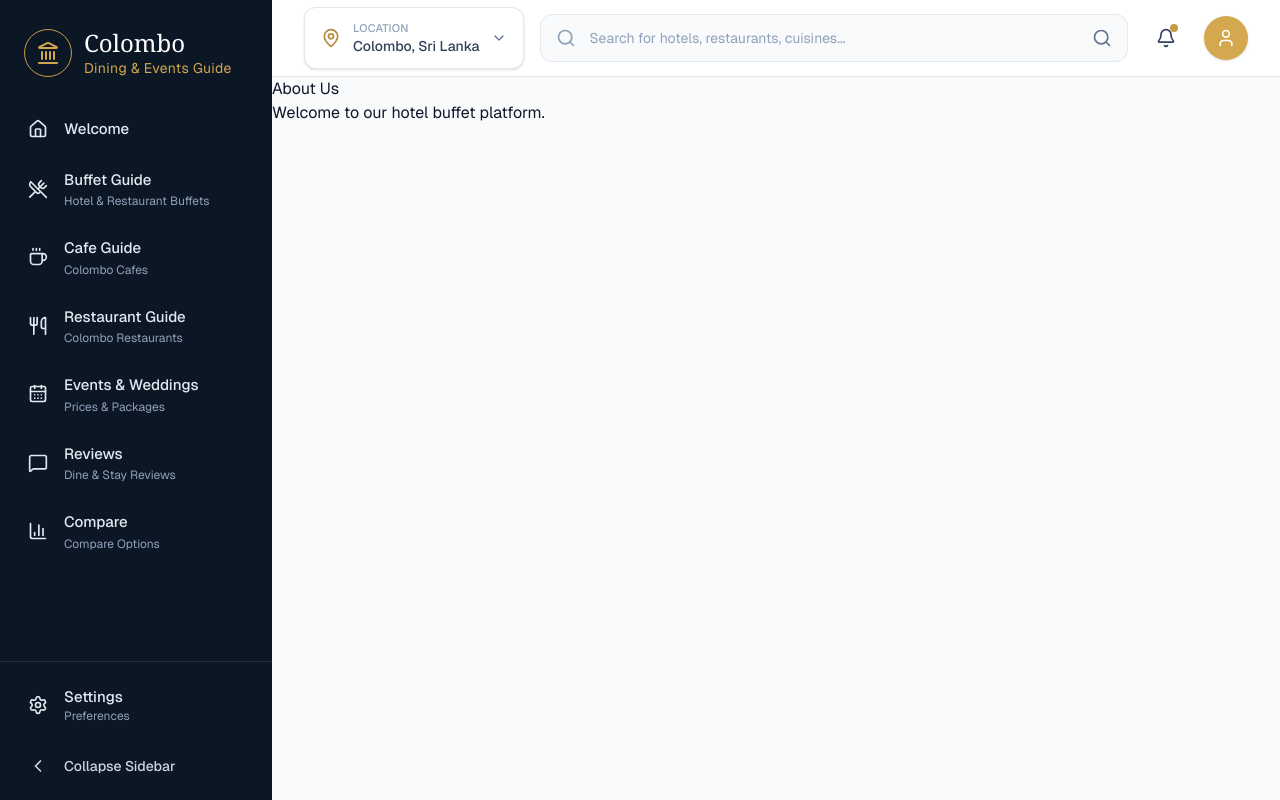
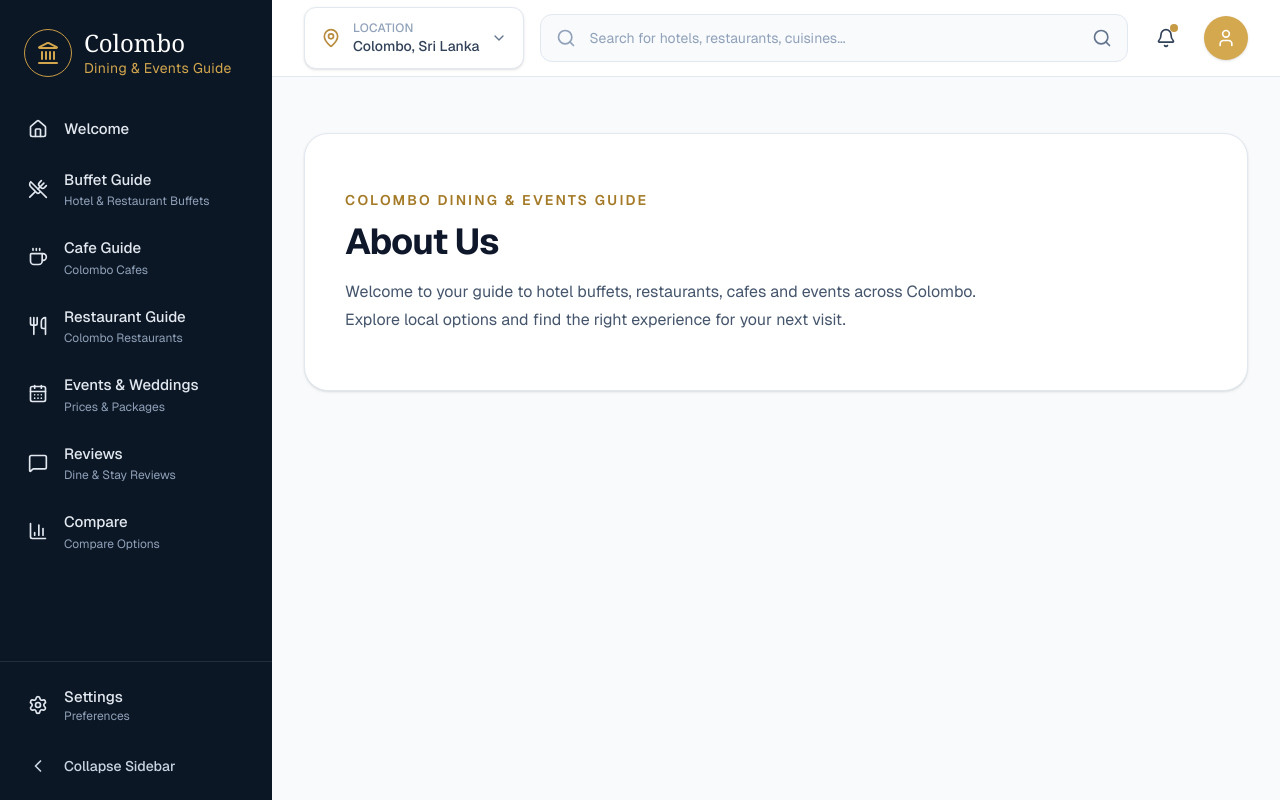
Before and after one commit to DinethHansaja/hotel-dashboard, a Next.js app: page /about in a window 1280 px wide. Built offline with nearby package versions, Linux system fonts and the light colour scheme.

Commit message:
Enhance About page with new content and styling; update font sizes in Header and Reviews pages for consistency

```diff
--- a/app/about/page.tsx
+++ b/app/about/page.tsx
@@ -1,8 +1,19 @@
 export default function AboutPage() {
   return (
-    <main>
-      <h1>About Us</h1>
-      <p>Welcome to our hotel buffet platform.</p>
+    <main className="min-h-screen bg-slate-50 px-5 py-10 text-slate-900 md:px-8 md:py-14">
+      <section className="mx-auto max-w-5xl rounded-3xl border border-slate-200 bg-white px-6 py-10 shadow-sm md:px-10 md:py-14">
+        <p className="text-sm font-semibold uppercase tracking-[0.16em] text-[#a47a27]">
+          Colombo Dining & Events Guide
+        </p>
+        <h1 className="mt-3 text-3xl font-bold tracking-tight md:text-4xl">
+          About Us
+        </h1>
+        <p className="mt-4 max-w-2xl text-base leading-7 text-slate-600">
+          Welcome to your guide to hotel buffets, restaurants, cafes and events
+          across Colombo. Explore local options and find the right experience
+          for your next visit.
+        </p>
+      </section>
     </main>
   );
 }
--- a/app/reviews/page.tsx
+++ b/app/reviews/page.tsx
@@ -293,7 +293,7 @@ export default function ReviewsPage() {
               Dining & Stay Reviews
             </div>
 
-            <h1 className="text-4xl font-bold tracking-tight text-white sm:text-5xl lg:text-6xl">
+            <h1 className="text-4xl font-bold tracking-tight text-white sm:text-5xl">
               Discover what guests
 
               <span className="block text-[#d1a044]">
@@ -948,7 +948,7 @@ export default function ReviewsPage() {
 
                                         </div>
 
-                                        <span className="rounded-full border border-slate-200 bg-white px-2.5 py-1 text-[11px] font-semibold capitalize text-slate-500">
+                                        <span className="rounded-full border border-slate-200 bg-white px-2.5 py-1 text-xs font-semibold capitalize text-slate-500">
                                           {
                                             review.review_type
                                           }
--- a/components/home/HeroSection.tsx
+++ b/components/home/HeroSection.tsx
@@ -16,7 +16,7 @@ export default function HeroSection() {
         </div>
 
         {/* Heading */}
-        <h1 className="max-w-4xl text-4xl font-bold leading-[1.05] tracking-tight md:text-5xl lg:text-6xl">
+        <h1 className="max-w-4xl text-4xl font-bold leading-[1.05] tracking-tight md:text-5xl">
           Discover the Best
           <span className="block text-[#ffb900]">
             Hotels in Colombo
--- a/components/layout/Header.tsx
+++ b/components/layout/Header.tsx
@@ -195,7 +195,7 @@ export default function Header() {
             <MapPin className="h-5 w-5 text-[#b88b3d]" />
 
             <div className="text-left">
-              <p className="text-[11px] font-medium uppercase tracking-wide text-slate-400">
+              <p className="text-xs font-medium uppercase tracking-wide text-slate-400">
                 Location
               </p>
 
@@ -297,7 +297,7 @@ export default function Header() {
 
                       {city.available ? (
                         <span
-                          className={`rounded-full px-2.5 py-1 text-[10px] font-semibold ${
+                          className={`rounded-full px-2.5 py-1 text-xs font-semibold ${
                             isSelected
                               ? "bg-[#d4a84f]/15 text-[#9a742e]"
                               : "bg-emerald-50 text-emerald-600"
@@ -308,7 +308,7 @@ export default function Header() {
                             : "Available"}
                         </span>
                       ) : (
-                        <span className="rounded-full bg-slate-100 px-2.5 py-1 text-[10px] font-semibold text-slate-500">
+                        <span className="rounded-full bg-slate-100 px-2.5 py-1 text-xs font-semibold text-slate-500">
                           Coming Soon
                         </span>
                       )}
```
